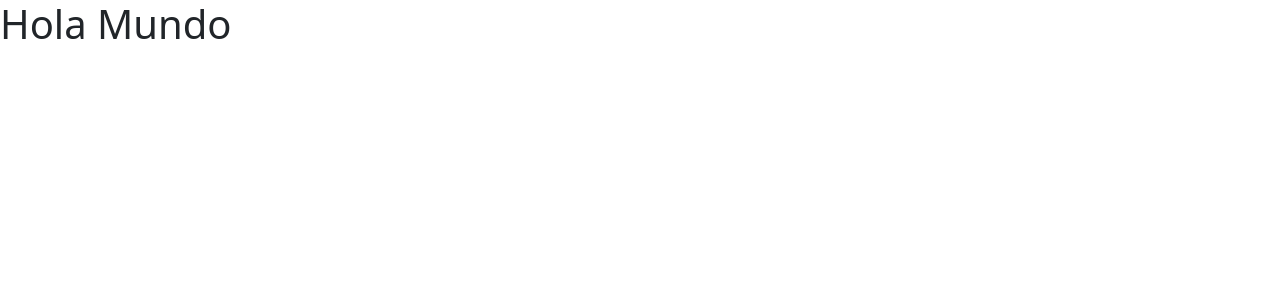
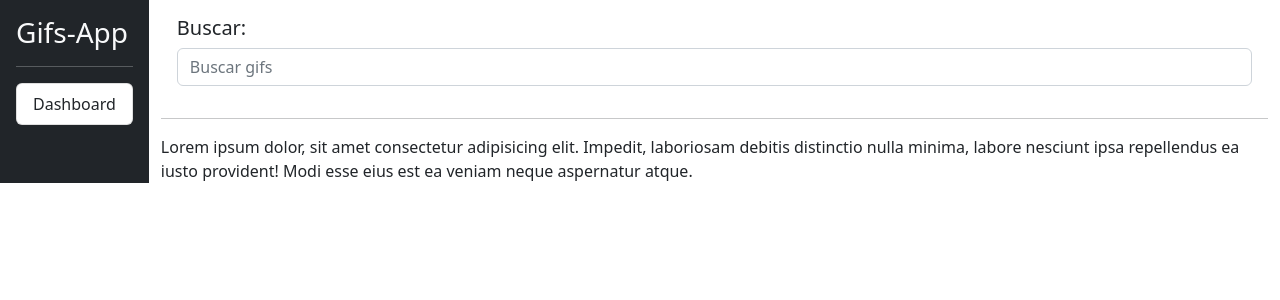
Before and after one commit to Leonardo-Robot-PostRock/GifsApp, an Angular app: page / in a window 1280 px wide. Shown: the top 300 px of the page. Built offline with nearby package versions, Linux system fonts and the light colour scheme.

Commit message:
sidebar y searcher

```diff
--- a/src/app/app.component.html
+++ b/src/app/app.component.html
@@ -1 +1,28 @@
-<h1>Hola Mundo</h1>
+<div class="d-flex">
+  <!-- Sidebar -->
+  <div class="bg-dark border-right p-3" id="sidebar">
+    <h3 class="text-light">Gifs-App</h3>
+    <hr class="text-light" />
+    <div class="list-group list-reset">
+      <a href="#" class="list-group-item list-group-item-action"> Dashboard </a>
+    </div>
+  </div>
+  <!-- End Sidebar -->
+
+  <div class="container">
+    <div class="row p-3">
+      <div class="col">
+        <h5>Buscar:</h5>
+        <input type="text" class="form-control" placeholder="Buscar gifs" />
+      </div>
+    </div>
+    <hr />
+
+    <div class="row">
+      <div class="col">
+        Lorem ipsum dolor, sit amet consectetur adipisicing elit. Impedit, laboriosam debitis distinctio nulla minima,
+        labore nesciunt ipsa repellendus ea iusto provident! Modi esse eius est ea veniam neque aspernatur atque.
+      </div>
+    </div>
+  </div>
+</div>
```
